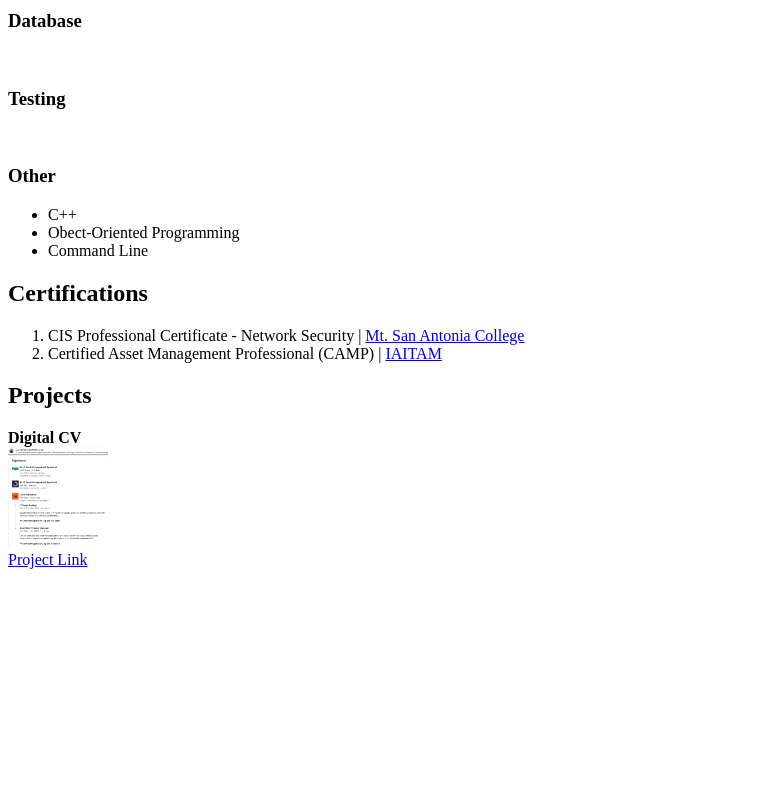
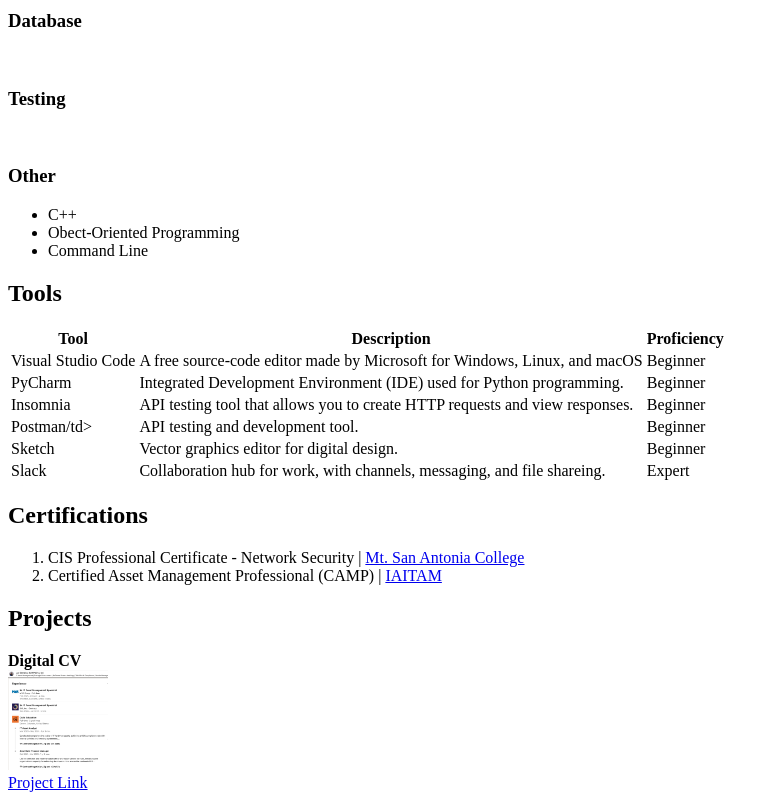
Before and after one commit to lcervantes29/Springboard-Project-1, a plain HTML site: page index.html in a window 1280 px wide. Shown: the part 1060-1860 px from the top of the page, without its empty margins (0-779 px from the left). Before the commit the page ends 1637 px from the top, so only its background shows below. Drawn offline with Linux system fonts and the light colour scheme.

Commit message:
Feature: Add Tools table section on Digital CV.

```diff
--- a/index.html
+++ b/index.html
@@ -49,6 +49,48 @@
       <li>Command Line</li>
     </ul>
 
+    <h2>Tools</h2>
+    <table>
+      <thead>
+        <tr>
+          <th>Tool</th>
+          <th>Description</th>
+          <th>Proficiency</th>
+        </tr>
+      </thead>
+      <tbody>
+        <tr>
+          <td>Visual Studio Code</td>
+          <td>A free source-code editor made by Microsoft for Windows, Linux, and macOS</td>
+          <td>Beginner</td>
+        </tr>
+        <tr>
+          <td>PyCharm</td>
+          <td>Integrated Development Environment (IDE) used for Python programming.</td>
+          <td>Beginner</td>
+        </tr>
+        <tr>
+          <td>Insomnia</td>
+          <td>API testing tool that allows you to create HTTP requests and view responses.</td>
+          <td>Beginner</td>
+        </tr>
+        <tr>
+          <td>Postman/td>
+          <td>API testing and development tool.</td>
+          <td>Beginner</td>
+        </tr>
+        <tr>
+          <td>Sketch</td>
+          <td>Vector graphics editor for digital design. </td>
+          <td>Beginner</td>
+        </tr>
+        <tr>
+          <td>Slack</td>
+          <td>Collaboration hub for work, with channels, messaging, and file shareing.</td>
+          <td>Expert</td>
+        </tr>
+      </tbody>
+    </table>
     <h2>Certifications</h2>
     <ol>
       <li>CIS Professional Certificate - Network Security | <a href="https://www.mtsac.edu/">Mt. San Antonia College</a></li>
```
Also changed, not shown: 1 other file.
